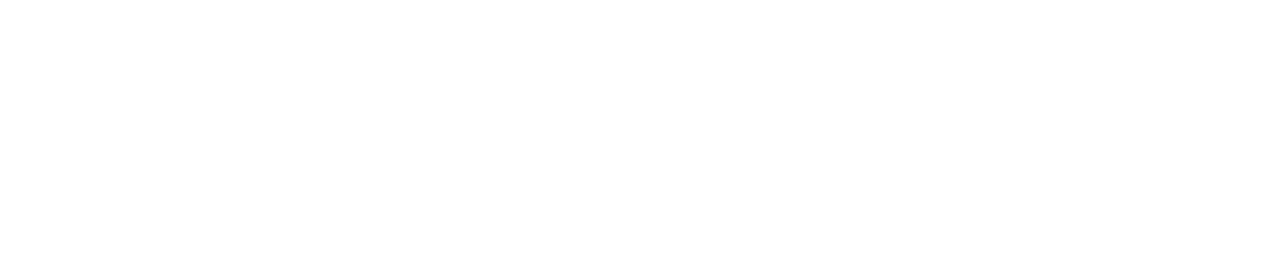
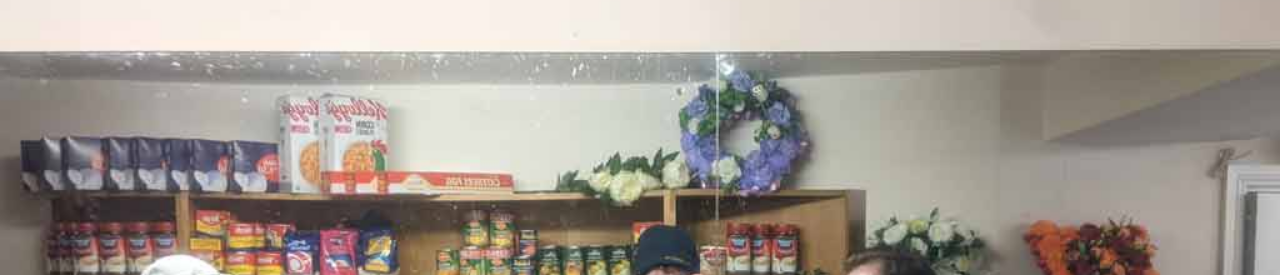
Before and after one commit to Jan-Beyen/andriuwebsite, a plain HTML site: page contact.html in a window 1280 px wide. Shown: the top 275 px of the page. Drawn offline with Linux system fonts and the light colour scheme.

Commit message:
Update contact.html

```diff
--- a/contact.html
+++ b/contact.html
@@ -16,5 +16,38 @@
         </div>
     </div>
 
+    <script>
+        // JavaScript code to randomly change the background image
+        function getRandomImage() {
+            const images = [
+                'images/BG_1.jpg', // Add your image filenames here
+                'images/BG_2.jpg',
+                'images/BG_3.jpg',
+                'images/BG_4.jpg',
+                'images/BG_5.jpg',
+                'images/BG_6.jpg',
+                'images/BG_7.jpg',
+                'images/BG_8.jpg',
+                'images/BG_9.jpg',
+                'images/BG_10.jpg',
+                'images/BG_11.jpg',
+                'images/BG_12.jpg',
+                'images/BG_13.jpg',
+                'images/BG_14.jpg',
+                // Add more image filenames as needed
+            ];
+
+            const randomIndex = Math.floor(Math.random() * images.length);
+            return images[randomIndex];
+        }
+
+        document.addEventListener('DOMContentLoaded', function() {
+            const body = document.body;
+            const randomImage = getRandomImage();
+            body.style.backgroundImage = `url('${randomImage}')`;
+        });
+    </script>
+
+
 </body>
 </html>
```
